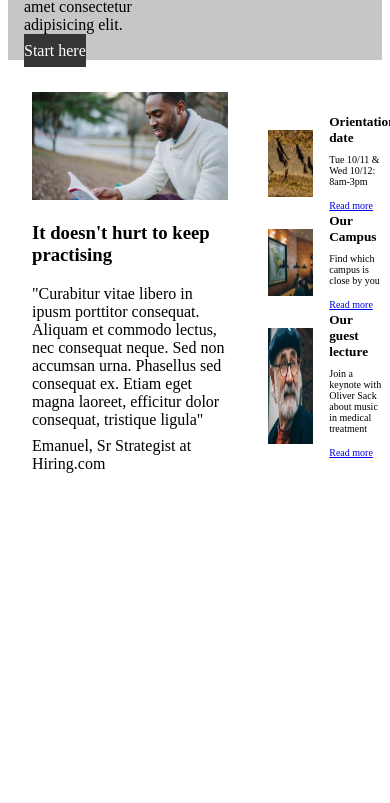
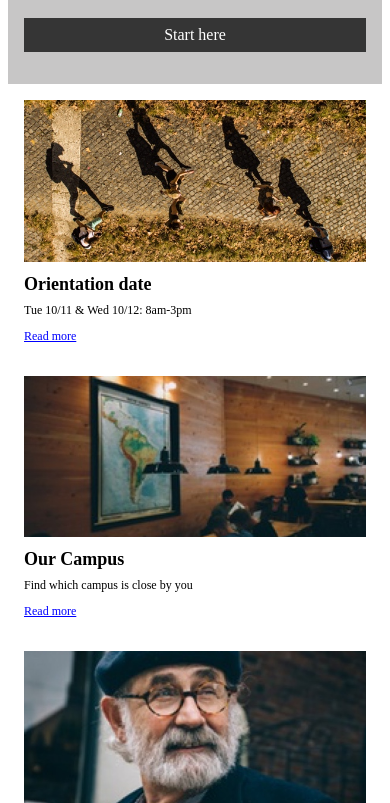
Before and after one commit to Dovile-Valciukiene/Capstone-Colmar, a plain HTML site: page index.html in a window 390 px wide. Shown: the part 533-1336 px from the top of the page. Before the commit the page ends 1054 px from the top, so only its background shows below. Drawn offline with Linux system fonts and the light colour scheme.

Commit message:
update mobile version of main

```diff
--- a/index.html
+++ b/index.html
@@ -43,16 +43,17 @@
 
     <!--The main part describing academy-->
     <div class="main">
-        <div class="left">
+        <div class="left" id="website">
             <img src="images\information-main.jpg" alt="picture of man reading">
             <h3>It doesn't hurt to keep practising</h3>
             <p>"Curabitur vitae libero in ipusm porttitor consequat. Aliquam et commodo lectus, nec consequat neque. Sed non accumsan urna. Phasellus sed consequat ex. Etiam eget magna laoreet, efficitur dolor consequat, tristique ligula"</p>
             <p>Emanuel, Sr Strategist at Hiring.com</p>
         </div>
         <div class="right">
-
             <div class="part">
-                <img src="images\information-orientation.jpg">
+                <img id="website" src="images\information-orientation.jpg">
+                <!--Image for mobile size-->
+                <img class="mobile" src="images\information-orientation-mobile.jpg">
                 <div class="about">
                     <h5>Orientation date</h5>
                     <p class="smallFont">Tue 10/11 & Wed 10/12: 8am-3pm</p>
@@ -61,7 +62,9 @@
             </div>
 
             <div class="part">
-                <img src="images\information-campus.jpg">
+                <img id="website" src="images\information-campus.jpg">
+                <!--Image for mobile size-->
+                <img class="mobile" src="images\information-campus-mobile.jpg">
                 <div class="about">
                     <h5>Our Campus</h5>
                     <p class="smallFont">Find which campus is close by you</p>
@@ -70,7 +73,9 @@
             </div>
 
             <div class="part">
-                <img src="images\information-guest-lecture.jpg">
+                <img id="website" src="images\information-guest-lecture.jpg">
+                <!--Image for mobile size-->
+                <img class="mobile" src="images\information-guest-lecture-mobile.jpg">
                 <div class="about">
                     <h5>Our guest lecture</h5>
                     <p class="smallFont">Join a keynote with Oliver Sack about music in medical treatment</p>
@@ -78,6 +83,9 @@
                 </div>
             </div>
         </div>
+
+        <!--The main part describing academy mobile-->
+
     </div>
 
 
--- a/style.css
+++ b/style.css
@@ -88,6 +88,9 @@ header {
     font-size: 10px;
 }
 
+.mobile {
+    display: none;
+}
 
 .banner {
     margin-top: 65px;
@@ -119,10 +122,21 @@ header {
 
 
 @media only screen and (max-width: 480px) {
+    .left {
+        margin: 0px;
+        width: 100%;
+    }
+
+    .right {
+        width: 100%;
+        margin-bottom: 32px;
+    }
+
     .banner {
-    margin-top: 65px;
+    margin: 65px 0px 0px 0px;
     display: inline-flex;
     flex-direction: column;
+    align-content: center;
     background-color: rgb(199, 198, 198);
     }
 
@@ -133,31 +147,34 @@ header {
     }
 
     #describe {
-    display: inline-block;
+    display: inline-flex;
     flex-direction: column;
-    align-content: center;
-    margin-left: 16px;
     }
 
     #describe h2 {
     font-size: 32px;
-    margin-top: 32px;
+    margin: 32px 16px 0px 16px;
     }
 
-    p {
-    margin: 0px;
+    #describe p {
+    margin: 32px 16px 0px 16px;
+    }
+
+    #describe a {
+    margin: 24px 16px 0px 16px;
+
     }
 
     .button {
     background-color: rgb(53, 53, 53);
     text-align: center;
     padding-top: 8px;
-    padding-bottom: 8px;
+    margin-bottom: 8px;
     color: white;
     text-decoration: none;
-    margin: 24px 0px 32px 0px;
     }
 }
+
 
 .main {
     display: inline-flex;
@@ -185,3 +202,47 @@ header {
    font-size: 10px;
    margin: 0;
 }
+
+.about {
+    align-content: center;
+}
+
+@media only screen and (max-width: 480px) {
+    .mobile {
+        display: block;
+    }
+
+    #website {
+        display: none;
+    }
+
+    .part {
+        display: inline-flex;
+        flex-direction: column;
+        align-content: center;
+        margin: 16px 16px;
+    }
+
+    .part img {
+        width: 100%;
+        margin: 0;
+    }
+
+    .about {
+        margin-top: 12px;
+    }
+
+    .about h5 {
+        font-size: 18px;
+    }
+
+    .about p {
+        font-size: 12px;
+    }
+
+    .about a {
+        font-size: 12px;
+        color: blue;
+    }
+
+}
```
